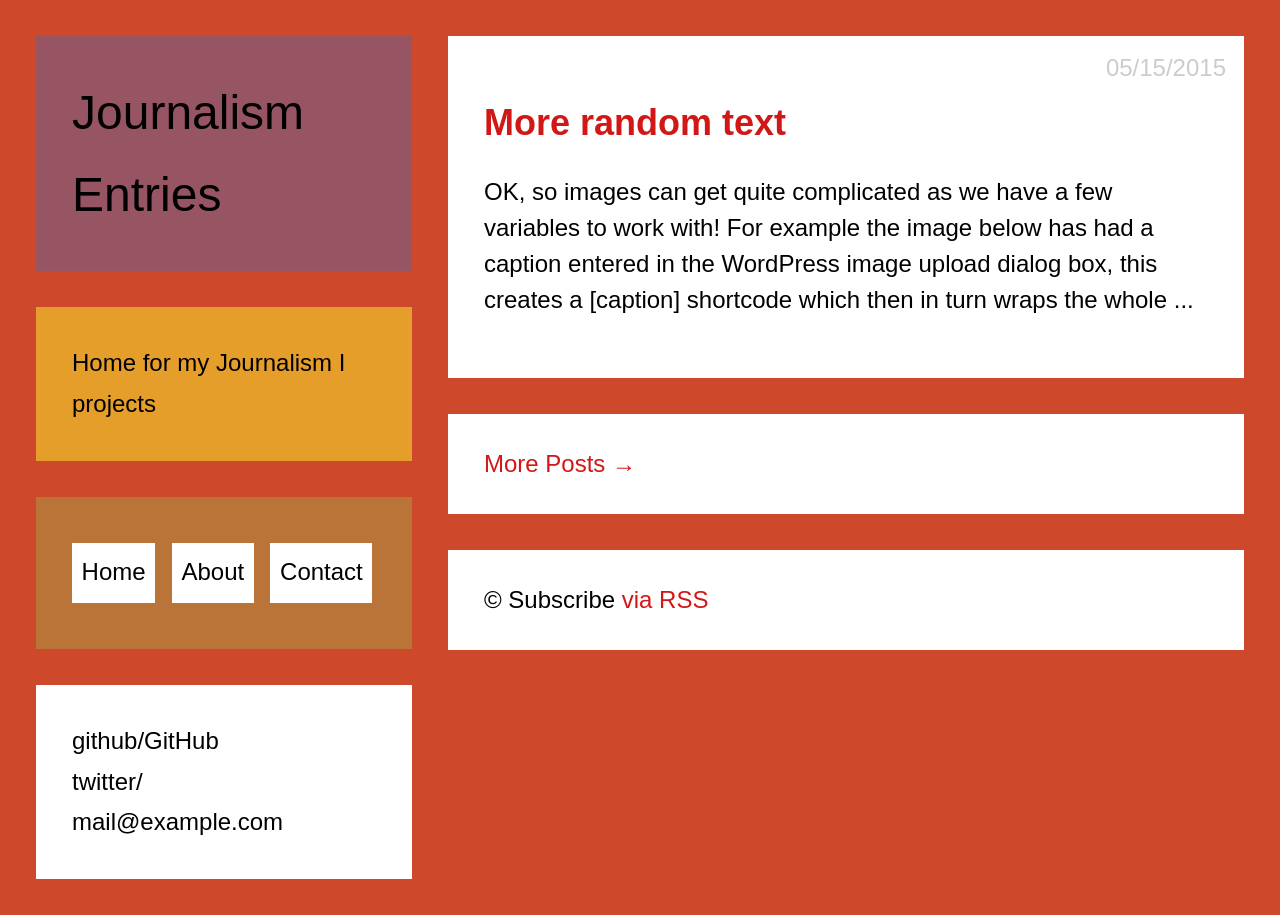
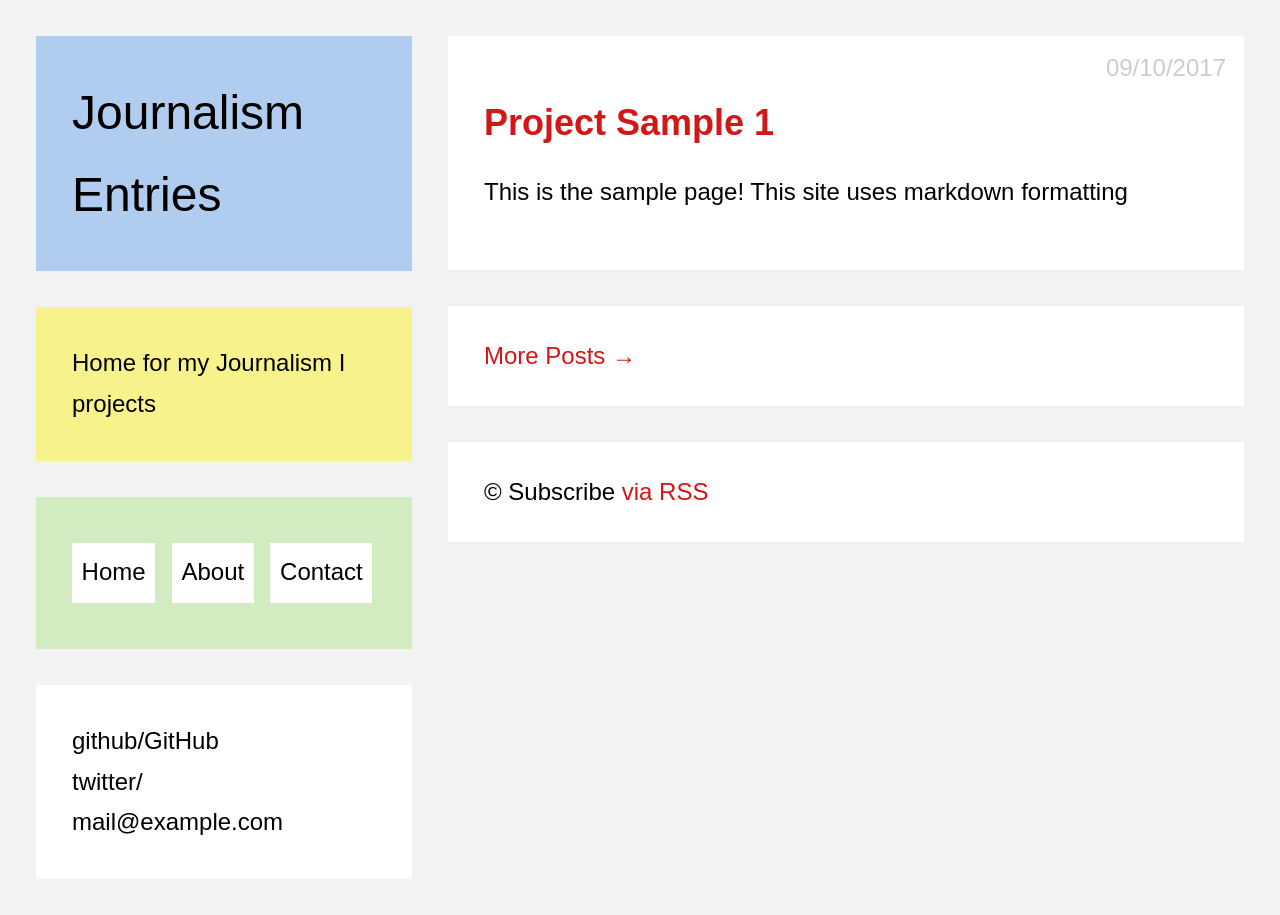
Before and after one commit to HSQuillin/HSQuillin.github.io, a Jekyll site: the page built from index.html, in a window 1280 px wide. Built offline with Jekyll 4.4.1, drawn with Linux system fonts in a browser that asks for light colours.

Commit message:
Load up project sample

```diff
--- a/_posts/2015-07-17-more-random-text.md
+++ /dev/null
@@ -1,122 +0,0 @@
----
-layout: post
-title:  "More random text"
-date:   2015-05-15 18:44:35
-categories: random text
----
-<p>OK, so images can get quite complicated as we have a few variables to work with! For example the image below has had a caption entered in the WordPress image upload dialog box, this creates a [caption] shortcode which then in turn wraps the whole thing in a <code>div</code> with inline styling! Maybe one day they'll be able to use the <code>figure</code> and <code>figcaption</code> elements for all this. Additionally, images can be wrapped in links which, if you're using anything other than <code>color</code> or <code>text-decoration</code> to style your links can be problematic.</p>
-<div id="attachment_28" class="wp-caption alignnone" style="width: 510px"><a href="#"><img src="http://www.wpfill.me.s3-website-us-east-1.amazonaws.com/img/img_large.png" alt="Your Alt Tag" title="bmxisbest" width="500" height="300" class="size-large wp-image-28"></a><p class="wp-caption-text">This is the optional caption.</p></div>
-<p>The next issue we face is image alignment, users get the option of <em>None</em>, <em>Left</em>, <em>Right</em> &amp; <em>Center</em>. On top of this, they also get the options of <em>Thumbnail</em>, <em>Medium</em>, <em>Large</em> &amp; <em>Fullsize</em>. You'll probably want to add floats to style the image position so important to remember to clear these to stop images popping below the bottom of your articles.</p>
-<img src="http://www.wpfill.me.s3-website-us-east-1.amazonaws.com/img/img_medium.png" alt="Your Alt Title" title="Your Title" width="300" height="200" class="alignright size-medium wp-image-28">
-<img src="http://www.wpfill.me.s3-website-us-east-1.amazonaws.com/img/img_thumb.png" alt="Your Alt Title" title="Your Title" width="150" height="150" class="alignleft size-thumbnail wp-image-28">
-<img class="aligncenter size-medium wp-image-28" title="Your Title" src="http://www.wpfill.me.s3-website-us-east-1.amazonaws.com/img/img_medium.png" alt="Your Alt Title" width="300" height="200">
-<img src="http://www.wpfill.me.s3-website-us-east-1.amazonaws.com/img/img_full.png" alt="Your Alt Title" title="Your Title" width="840" height="300" class="alignnone size-full wp-image-28">
-<p>Additionally, to add further confusion, images can be wrapped inside paragraph content, lets test some examples here.<img src="http://www.wpfill.me.s3-website-us-east-1.amazonaws.com/img/img_medium.png" alt="Your Alt Title" title="Your Title" width="300" height="200" class="alignright size-medium wp-image-28">
-Vivamus sagittis lacus vel augue laoreet rutrum faucibus dolor auctor. Maecenas sed diam eget risus varius blandit sit amet non magna. Aenean lacinia bibendum nulla sed consectetur.<img src="http://www.wpfill.me.s3-website-us-east-1.amazonaws.com/img/img_thumb.png" alt="Your Alt Title" title="Your Title" width="150" height="150" class="alignleft size-thumbnail wp-image-28">Vivamus sagittis lacus vel augue laoreet rutrum faucibus dolor auctor. Maecenas sed diam eget risus varius blandit sit amet non magna. Aenean lacinia bibendum nulla sed consectetur.<img src="http://www.wpfill.me.s3-website-us-east-1.amazonaws.com/img/img_thumb.png" alt="Your Alt Title" title="Your Title" width="150" height="150" class="aligncenter size-thumbnail wp-image-28">Aenean lacinia bibendum nulla sed consectetur. Aenean eu leo quam. Pellentesque ornare sem lacinia quam venenatis vestibulum. Donec ullamcorper nulla non metus auctor fringilla. Aenean lacinia bibendum nulla sed consectetur.</p>
-<p>And then... Finally, users can insert a WordPress [gallery], which is kinda ugly and comes with some CSS stuck into the page to style it (which doesn't actually validate, nor does the markup for the gallery). The amount of columns in the gallery is also changable by the user, but the default is three so we'll work with that for our example with an added fouth image to test verticle spacing.</p>
-<style type="text/css">#gallery-1{margin:auto;}#gallery-1 .gallery-item{float:left;margin-top:10px;text-align:center;width:33%;}#gallery-1 img{border:2px solid #cfcfcf;}#gallery-1 .gallery-caption{margin-left:0;}</style>
-
-<div id="gallery-1" class="gallery galleryid-1 gallery-columns-3 gallery-size-thumbnail"><dl class="gallery-item">
-<dt class="gallery-icon">
-<a href="#" title="Your Title"><img width="150" height="150" src="http://www.wpfill.me.s3-website-us-east-1.amazonaws.com/img/img_thumb.png" class="attachment-thumbnail" alt="Your Alt Title" title="Your Title"></a>
-</dt></dl><dl class="gallery-item">
-<dt class="gallery-icon">
-<a href="#" title="Your Title"><img width="150" height="150" src="http://www.wpfill.me.s3-website-us-east-1.amazonaws.com/img/img_thumb.png" class="attachment-thumbnail" alt="Your Alt Title" title="Your Title"></a>
-</dt></dl><dl class="gallery-item">
-<dt class="gallery-icon">
-<a href="#" title="Your Title"><img width="150" height="150" src="http://www.wpfill.me.s3-website-us-east-1.amazonaws.com/img/img_thumb.png" class="attachment-thumbnail" alt="Your Alt Title" title="Your Title"></a>
-</dt></dl><br style="clear: both"><dl class="gallery-item">
-<dt class="gallery-icon">
-<a href="#" title="Your Title"><img width="150" height="150" src="http://www.wpfill.me.s3-website-us-east-1.amazonaws.com/img/img_thumb.png" class="attachment-thumbnail" alt="Your Alt Title" title="Your Title"></a>
-</dt></dl>
-<br style="clear: both;">
-</div>
-
-<table>
-<thead>
-<tr>
-<th>Table Head Column One</th>
-<th>Table Head Column Two</th>
-<th>Table Head Column Three</th>
-</tr>
-</thead>
-<tfoot>
-<tr>
-<td>Table Footer Column One</td>
-<td>Table Footer Column Two</td>
-<td>Table Footer Column Three</td>
-</tr>
-</tfoot>
-<tbody>
-<tr>
-<td>Table Row Column One</td>
-<td>Short Text</td>
-<td>Testing a table cell with a longer amount of text to see what happens, you're not using tables for site layouts are you?</td>
-</tr>
-<tr>
-<td>Table Row Column One</td>
-<td>Table Row Column Two</td>
-<td>Table Row Column Three</td>
-</tr>
-<tr>
-<td>Table Row Column One</td>
-<td>Table Row Column Two</td>
-<td>Table Row Column Three</td>
-</tr>
-<tr>
-<td>Table Row Column One</td>
-<td>Table Row Column Two</td>
-<td>Table Row Column Three</td>
-</tr>
-<tr>
-<td>Table Row Column One</td>
-<td>Table Row Column Two</td>
-<td>Table Row Column Three</td>
-</tr>
-</tbody>
-</table>
-
-<ol>
-<li>Ordered list item one.</li>
-<li>Ordered list item two.</li>
-<li>Ordered list item three.</li>
-<li>Ordered list item four.</li>
-<li>By the way, Wordpress does not let you create nested lists through the visual editor.</li>
-</ol>
-
-<ul>
-<li>Unordered list item one.</li>
-<li>Unordered list item two.</li>
-<li>Unordered list item three.</li>
-<li>Unordered list item four.</li>
-<li>By the way, Wordpress does not let you create nested lists through the visual editor.</li>
-</ul>
-
-<blockquote>
-Currently WordPress blockquotes are just wrapped in blockquote tags and have no clear way for the user to define a source. Maybe one day they'll be more semantic (and easier to style) like the version below.
-</blockquote>
-<blockquote cite="http://html5doctor.com/blockquote-q-cite/">
-<p>HTML5 comes to our rescue with the footer element, allowing us to add semantically separate information about the quote.</p>
-<footer>
-<cite>
-<a href="http://html5doctor.com/blockquote-q-cite/">Oli Studholme, HTML5doctor.com</a>
-</cite>
-</footer>
-</blockquote>
-
-<h1>Level One Heading</h1>
-<h2>Level Two Heading</h2>
-<h3>Level Three Heading</h3>
-<h4>Level Four Heading</h4>
-<h5>Level Five Heading</h5>
-<h6>Level Six Heading</h6>
-
-<p>This is a standard paragraph created using the WordPress TinyMCE text editor. It has a <strong>strong tag</strong>, an <em>em tag</em> and a <del>strikethrough</del> which is actually just the del element. There are a few more inline elements which are not in the WordPress admin but we should check for incase your users get busy with the copy and paste. These include <cite>citations</cite>, <abbr title="abbreviation">abbr</abbr>, bits of <code>code</code> and <var>variables</var>, <q>inline quotations</q>, <ins datetime="2011-12-08T20:19:53+00:00">inserted text</ins>, text that is <s>no longer accurate</s> or something <mark>so important</mark> you might want to mark it. We can also style subscript and superscript characters like C0<sub>2</sub>, here is our 2<sup>nd</sup> example. If they are feeling non-semantic they might even use <b>bold</b>, <i>italic</i>, <big>big</big> or <small>small</small> elements too.&nbsp;Incidentally, these HTML4.01 tags have been given new life and semantic meaning in HTML5, you may be interested in reading this <a title="HTML5 Semantics" href="http://csswizardry.com/2011/01/html5-and-text-level-semantics">article by Harry Roberts</a> which gives a nice excuse to test a link.&nbsp;&nbsp;It is also worth noting in the "kitchen sink" view you can also add <span style="text-decoration: underline;">underline</span>&nbsp;styling and set <span style="color: #ff0000;">text color</span> with pesky inline CSS.</p>
-<p style="text-align: left;">Additionally, WordPress also sets text alignment with inline styles, like this left aligned paragraph.&nbsp;Aenean eu leo quam. Pellentesque ornare sem lacinia quam venenatis vestibulum. Cras mattis consectetur purus sit amet fermentum.</p>
-<p style="text-align: right;">This is a right aligned paragraph.&nbsp;Aenean eu leo quam. Pellentesque ornare sem lacinia quam venenatis vestibulum. Cras mattis consectetur purus sit amet fermentum.</p>
-<p style="text-align: justify;">This is a justified paragraph.&nbsp;Aenean eu leo quam. Pellentesque ornare sem lacinia quam venenatis vestibulum. Cras mattis consectetur purus sit amet fermentum.</p>
-<p style="padding-left: 30px;">Finally, you also have the option of an indented paragraph.&nbsp;Aenean eu leo quam. Pellentesque ornare sem lacinia quam venenatis vestibulum. Cras mattis consectetur purus sit amet fermentum.</p> <p>And last, and by no means least, users can also apply the <code>Address</code> tag to text like this:</p> <address>123 Example Street,
-Testville,
-West Madeupsburg,
-CSSland,
-1234</address> <p>...so there you have it, all our text elements</p>
--- /dev/null
+++ b/_posts/2017-09-10-project-sample-1.md
@@ -0,0 +1,8 @@
+---
+layout: post
+title:  "Project Sample 1"
+date:   2017-09-10 11:00
+categories: random text
+---
+
+<p>This is the sample page! This site uses markdown formatting</p>
--- a/css/main.scss
+++ b/css/main.scss
@@ -14,7 +14,7 @@ $spacing-unit:      1.5em;
 $blue:              rgba(25, 117, 229, 0.3);
 $yellow:            rgba(255, 244, 43, 0.5);
 $green:             rgba(138, 219, 79, 0.3);
-$body-background:   #ce482c;
+$body-background:   #f2f2f2;
 
 // Import partials from `sass_dir` (defaults to `_sass`)
 @import
```
